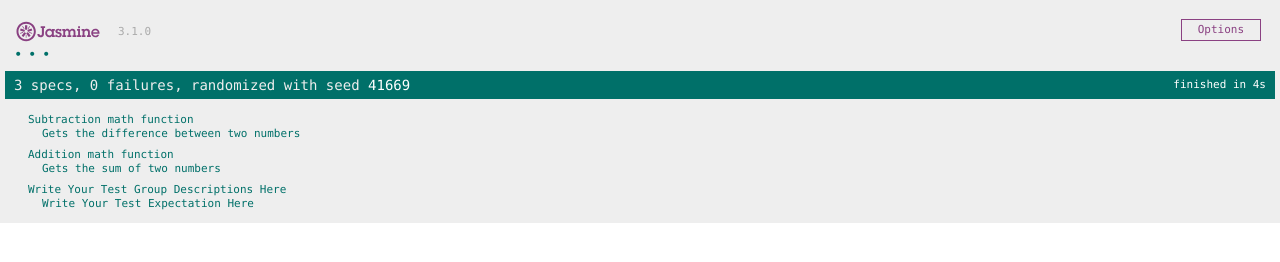
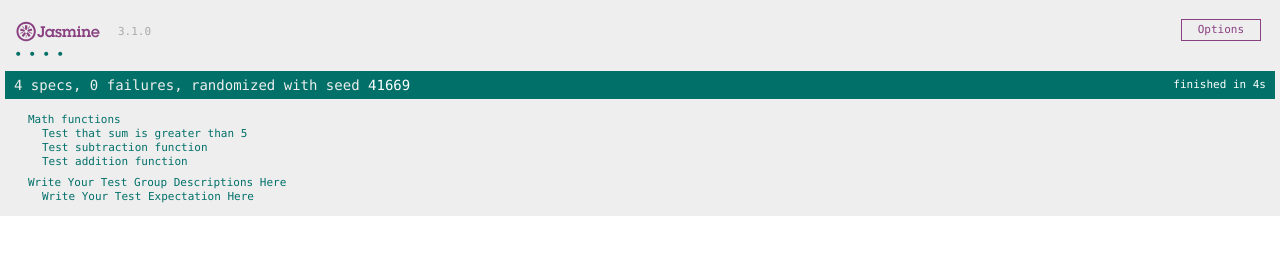
Before and after one commit to mister-critter/js-unit-testing_jasmine-boilerplate, a plain HTML site: page index.html in a window 1280 px wide. Drawn offline with Linux system fonts and the light colour scheme.

Commit message:
Combine math tests under a single 'describe', and add a test for greater than 5

```diff
--- a/index.html
+++ b/index.html
@@ -34,8 +34,8 @@
             })
         });
 
-        describe('Addition math function', () => {
-            it('Gets the sum of two numbers', () => {
+        describe('Math functions', () => {
+            it('Test addition function', () => {
                 // arrange
                 const num1 = 2;
                 const num2 = 3;
@@ -45,11 +45,9 @@
 
                 // assert
                 expect(result).toBe(5);
-            })
-        });
+            });
 
-        describe('Subtraction math function', () => {
-            it('Gets the difference between two numbers', () => {
+            it('Test subtraction function', () => {
                 // arrange
                 const num1 = 2;
                 const num2 = 3;
@@ -59,7 +57,21 @@
 
                 // assert
                 expect(result).toBe(-1);
-            })
+            });
+
+            it('Test that sum is greater than 5', () => {
+                // arrange
+                const num1 = 2;
+                /* const num2 = 2; // fail */
+                const num2 = 4; // pass
+
+                // act
+                const result = add(num1, num2);
+
+                // assert
+                expect(result).toBeGreaterThan(5);
+            });
+
         });
     </script>
 </head>
```
